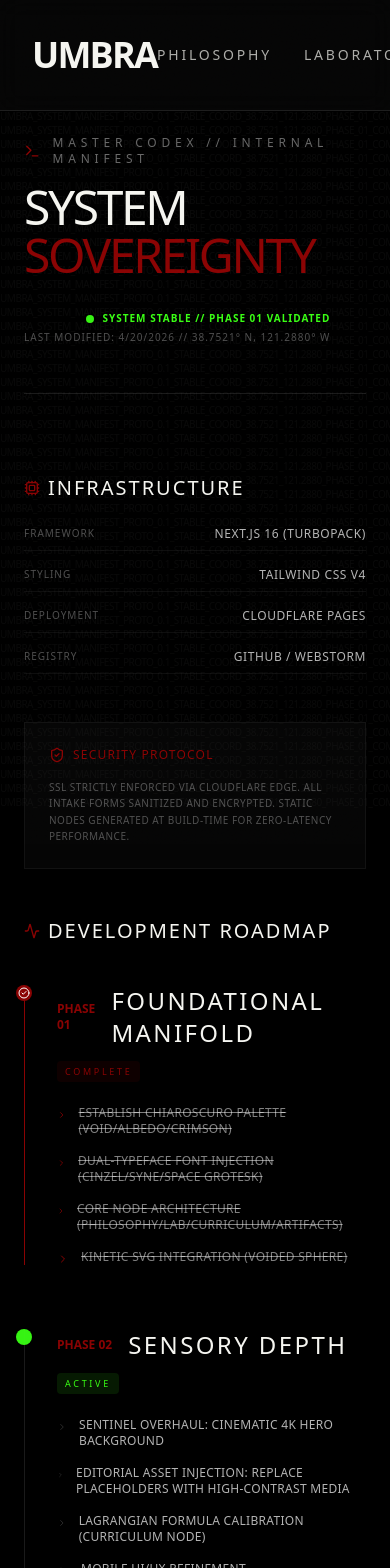
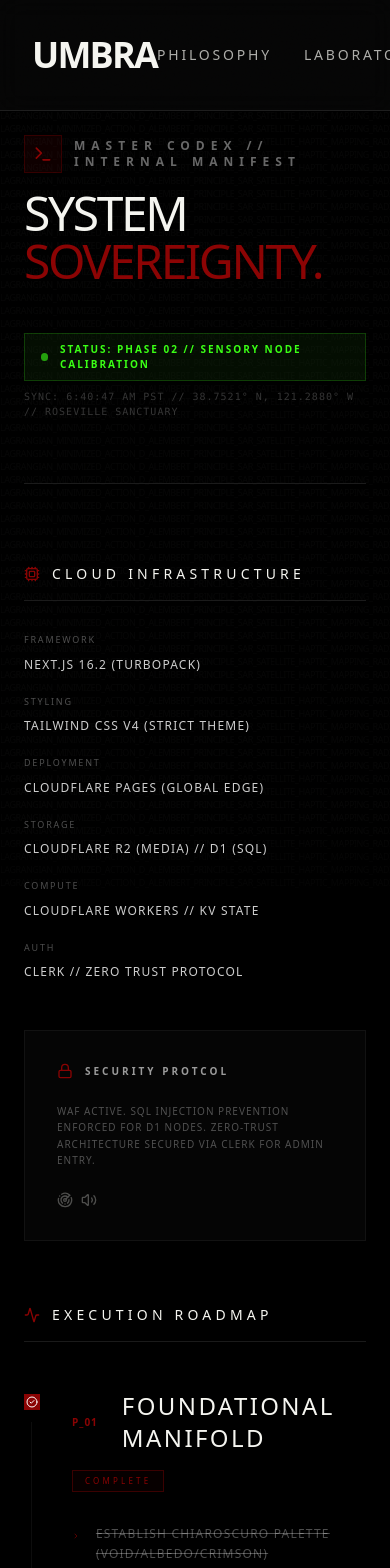
Before and after one commit to umbra-jaco/umbra-movement-lab, a Next.js app: page /codex in a window 390 px wide. Shown: the top 1568 px of the page. Built offline with nearby package versions, Linux system fonts and the light colour scheme.

Commit message:
Global header + footer added, philosophy finalized and added to both

```diff
--- a/app/codex/page.jsx
+++ b/app/codex/page.jsx
@@ -5,23 +5,27 @@
     Terminal,
     ShieldCheck,
     Activity,
-    Database,
     Cpu,
     CheckCircle2,
     Circle,
     ChevronRight,
-    Zap
+    Zap,
+    Lock,
+    Radar,
+    Volume2
 } from "lucide-react";
 
 const manifestData = {
-    systemStatus: "System Stable // Phase 01 Validated",
-    lastSync: new Date().toLocaleDateString(),
-    coordinates: "38.7521° N, 121.2880° W",
+    systemStatus: "Phase 02 // Sensory Node Calibration",
+    lastSync: new Date().toLocaleTimeString() + " PST",
+    coordinates: "38.7521° N, 121.2880° W // Roseville Sanctuary",
     infrastructure: [
-        { label: "Framework", value: "Next.js 16 (Turbopack)" },
-        { label: "Styling", value: "Tailwind CSS v4" },
-        { label: "Deployment", value: "Cloudflare Pages" },
-        { label: "Registry", value: "GitHub / WebStorm" }
+        { label: "Framework", value: "Next.js 16.2 (Turbopack)" },
+        { label: "Styling", value: "Tailwind CSS v4 (Strict Theme)" },
+        { label: "Deployment", value: "Cloudflare Pages (Global Edge)" },
+        { label: "Storage", value: "Cloudflare R2 (Media) // D1 (SQL)" },
+        { label: "Compute", value: "Cloudflare Workers // KV State" },
+        { label: "Auth", value: "Clerk // Zero Trust Protocol" }
     ],
     roadmap: [
         {
@@ -30,42 +34,56 @@
             status: "complete",
             milestones: [
                 "Establish Chiaroscuro palette (Void/Albedo/Crimson)",
-                "Dual-Typeface font injection (Cinzel/Syne/Space Grotesk)",
-                "Core Node Architecture (Philosophy/Lab/Curriculum/Artifacts)",
-                "Kinetic SVG Integration (Voided Sphere)"
+                "Inject Dual-Typeface logic (Cinzel / Syne / Space Grotesk)",
+                "Deploy Core Navigation Structure & Global Layout",
+                "Execute Phase 01 Nodes (Philosophy, Lab, Curriculum)",
+                "Stabilize Voided Sphere Kinetic Attractor"
             ]
         },
         {
             phase: "02",
-            title: "Sensory Depth",
+            title: "Sensory Depth & Decryption",
             status: "active",
             milestones: [
-                "Sentinel Overhaul: Cinematic 4K Hero Background",
-                "Editorial Asset Injection: Replace placeholders with high-contrast media",
-                "Lagrangian Formula Calibration (Curriculum Node)",
-                "Mobile UI/UX Refinement"
+                "Lexicon Node: 30+ entries across Pedagogical, Physics, and Aesthetic sectors",
+                "Sentinel Overhaul: 4K Loop with Atmospheric 35mm Noise Overlay",
+                "Lagrangian Biomechanical Mapping: Path of Least Action validation in /curriculum",
+                "Phrygian Mode Soundscape: 528Hz low-frequency 'Sonic Friction' drone",
+                "Haptic UI: Touch-target optimization and embossed visual feedback"
             ]
         },
         {
             phase: "03",
-            title: "Artifact Exchange",
+            title: "Artifact Exchange (Material Archive)",
             status: "pending",
             milestones: [
-                "Dynamic Artifact Detail Routing",
-                "Cloudflare Worker / Stripe Integration",
-                "R2 Media Hosting Implementation",
-                "Inventory Lock Logic"
+                "Morphological Signifiers: UI icons for technical garment architecture",
+                "R2 Asset Pipeline: Serving raw 8K editorial photography via R2 Buckets",
+                "Headless Commerce: Stripe/Shopify API integration via Cloudflare Workers",
+                "Shadow Rashguard: Technical spec sheet deployment (Interlocked Compression)",
+                "Inventory Lock: Real-time stock status via Cloudflare KV"
             ]
         },
         {
             phase: "04",
-            title: "The Access Gateway",
+            title: "The Access Gateway (Cohort Engine)",
             status: "pending",
             milestones: [
-                "D1 Database Integration for Cohort Intake",
-                "Secure Dispatch System (Resend/SendGrid)",
-                "Brutalist Calendar & Booking Engine",
-                "Authentication layer for Scholar Node"
+                "D1 Database: Persistent storage for applicant data and cohort intake",
+                "Secure Dispatch: Automated 'Encrypted Email' protocol via Resend SMTP",
+                "Booking Engine: Brutalist 4-week immersion calendar",
+                "Unlisted Coordinates: API-gated location reveals for Roseville lab access"
+            ]
+        },
+        {
+            phase: "05",
+            title: "The Scholar Node (Online University)",
+            status: "pending",
+            milestones: [
+                "Zero Trust Auth: Secure scholar login and membership tiers",
+                "The Vault: Cloudflare Stream integration with 'Radical Occlusion' video player",
+                "Interactive Codex: Searchable database of movement constraints and games",
+                "Direct Secure Line: Private Initiation scheduling via encrypted terminal"
             ]
         }
     ]
@@ -75,114 +93,126 @@
     return (
         <div className="min-h-screen bg-void-black text-albedo font-clinical selection:bg-visceral-crimson selection:text-white p-6 md:p-12 lg:p-24 relative overflow-hidden">
 
-            {/* Background Data Stream */}
-            <div className="absolute inset-0 opacity-[0.03] pointer-events-none select-none overflow-hidden font-clinical text-[10px] leading-none tracking-tighter">
-                {Array.from({ length: 50 }).map((_, i) => (
+            {/* Background Data Stream - Lagrangian & SAR Research Injected */}
+            <div className="absolute inset-0 opacity-[0.02] pointer-events-none select-none overflow-hidden font-clinical text-[9px] leading-none tracking-tighter uppercase">
+                {Array.from({ length: 60 }).map((_, i) => (
                     <div key={i} className="whitespace-nowrap mb-1">
-                        UMBRA_SYSTEM_MANIFEST_PROTO_0.1_STABLE_COORD_38.7521_121.2880_PHASE_01_COMPLETE_
-                        {Array.from({ length: 10 }).map(() => Math.random().toString(36).substring(7)).join("_")}
+                        LAGRANGIAN_MINIMIZED_ACTION_D_ALEMBERT_PRINCIPLE_SAR_SATELLITE_HAPTIC_MAPPING_RADICAL_OCCLUSION_PHRYGIAN_SONIC_FRICTION_SYSTEM_STRESS_TEST_
+                        {Array.from({ length: 8 }).map(() => Math.random().toString(36).substring(7)).join("_")}
                     </div>
                 ))}
             </div>
 
             <div className="max-w-6xl mx-auto relative z-10">
                 {/* Header: System Terminal */}
-                <header className="flex flex-col md:flex-row justify-between items-start md:items-end gap-8 mb-20 border-b border-white/10 pb-12">
-                    <div>
-                        <div className="flex items-center gap-3 mb-4">
-                            <Terminal className="w-5 h-5 text-visceral-crimson" />
-                            <span className="text-xs tracking-[0.4em] uppercase text-white/40">
-                                Master Codex // Internal Manifest
+                <header className="flex flex-col md:flex-row justify-between items-start md:items-end gap-12 mb-20 border-b border-white/10 pb-16">
+                    <div className="space-y-4">
+                        <div className="flex items-center gap-3">
+                            <div className="p-2 bg-visceral-crimson/10 border border-visceral-crimson/30">
+                                <Terminal className="w-5 h-5 text-visceral-crimson" />
+                            </div>
+                            <span className="text-xs tracking-[0.5em] uppercase text-white/40 font-bold">
+                                Master Codex // INTERNAL MANIFEST
                             </span>
                         </div>
-                        <h1 className="font-kinetic text-5xl md:text-7xl uppercase tracking-tighter leading-none">
-                            System <span className="text-visceral-crimson">Sovereignty</span>
+                        <h1 className="font-kinetic text-5xl md:text-8xl uppercase tracking-tighter leading-none">
+                            System <br /> <span className="text-visceral-crimson">Sovereignty.</span>
                         </h1>
                     </div>
-                    <div className="text-right">
-                        <div className="flex items-center gap-2 justify-end mb-1">
+                    <div className="flex flex-col items-start md:items-end gap-2">
+                        <div className="flex items-center gap-3 bg-phosphor-green/5 border border-phosphor-green/20 px-4 py-2">
                             <div className="w-2 h-2 rounded-full bg-phosphor-green animate-pulse" />
-                            <span className="text-[10px] tracking-widest uppercase text-phosphor-green font-bold">
-                                {manifestData.systemStatus}
+                            <span className="text-[10px] tracking-[0.2em] uppercase text-phosphor-green font-black">
+                                STATUS: {manifestData.systemStatus}
                             </span>
                         </div>
-                        <span className="text-[10px] tracking-widest uppercase text-white/30 block">
-                            Last Modified: {manifestData.lastSync} // {manifestData.coordinates}
+                        <span className="text-[10px] tracking-widest uppercase text-white/20 block font-mono">
+                            SYNC: {manifestData.lastSync} // {manifestData.coordinates}
                         </span>
                     </div>
                 </header>
 
-                <div className="grid grid-cols-1 lg:grid-cols-3 gap-12">
+                <div className="grid grid-cols-1 lg:grid-cols-3 gap-16">
 
                     {/* Column 1: Infrastructure Specs */}
                     <div className="space-y-12">
-                        <section>
-                            <h2 className="font-kinetic text-xl uppercase tracking-widest text-albedo mb-6 flex items-center gap-2">
+                        <section className="space-y-8">
+                            <h2 className="font-kinetic text-sm uppercase tracking-[0.3em] text-albedo flex items-center gap-3 border-b border-white/10 pb-4">
                                 <Cpu className="w-4 h-4 text-visceral-crimson" />
-                                Infrastructure
+                                Cloud Infrastructure
                             </h2>
-                            <div className="space-y-4">
+                            <div className="space-y-5">
                                 {manifestData.infrastructure.map((item, idx) => (
-                                    <div key={idx} className="flex justify-between border-b border-white/5 pb-2">
-                                        <span className="text-[10px] uppercase text-white/30 tracking-widest">{item.label}</span>
-                                        <span className="text-xs uppercase text-white/70 tracking-wider">{item.value}</span>
+                                    <div key={idx} className="group">
+                                        <span className="text-[9px] uppercase text-white/30 tracking-[0.2em] block mb-1">{item.label}</span>
+                                        <span className="text-xs uppercase text-white/80 tracking-widest group-hover:text-visceral-crimson transition-colors">{item.value}</span>
                                     </div>
                                 ))}
                             </div>
                         </section>
 
-                        <section className="p-6 bg-white/[0.02] border border-white/5">
-                            <h3 className="text-xs uppercase tracking-widest text-visceral-crimson mb-4 flex items-center gap-2">
-                                <ShieldCheck className="w-4 h-4" />
-                                Security Protocol
-                            </h3>
-                            <p className="text-[10px] text-white/30 leading-relaxed uppercase tracking-wider">
-                                SSL strictly enforced via Cloudflare Edge. All intake forms sanitized and encrypted.
-                                Static nodes generated at build-time for zero-latency performance.
+                        <div className="p-8 bg-white/[0.02] border border-white/5 space-y-6">
+                            <div className="flex items-center gap-3">
+                                <Lock className="w-4 h-4 text-visceral-crimson" />
+                                <h3 className="text-[10px] uppercase tracking-[0.3em] text-white/60 font-bold">Security Protcol</h3>
+                            </div>
+                            <p className="text-[10px] text-white/30 leading-relaxed uppercase tracking-widest">
+                                WAF active. SQL injection prevention enforced for D1 nodes.
+                                Zero-Trust architecture secured via Clerk for admin entry.
                             </p>
-                        </section>
+                            <div className="flex gap-2 opacity-30">
+                                <Radar className="w-4 h-4 text-albedo" />
+                                <Volume2 className="w-4 h-4 text-albedo" />
+                            </div>
+                        </div>
                     </div>
 
                     {/* Column 2 & 3: Strategic Roadmap */}
-                    <div className="lg:col-span-2">
-                        <h2 className="font-kinetic text-xl uppercase tracking-widest text-albedo mb-10 flex items-center gap-2">
+                    <div className="lg:col-span-2 space-y-12">
+                        <h2 className="font-kinetic text-sm uppercase tracking-[0.3em] text-albedo flex items-center gap-3 border-b border-white/10 pb-4">
                             <Activity className="w-4 h-4 text-visceral-crimson" />
-                            Development Roadmap
+                            Execution Roadmap
                         </h2>
 
-                        <div className="space-y-16">
+                        <div className="space-y-20">
                             {manifestData.roadmap.map((phase, idx) => (
-                                <div key={idx} className={`relative pl-8 border-l ${phase.status === 'complete' ? 'border-visceral-crimson' : 'border-white/10'}`}>
-                                    <div className="absolute -left-[9px] top-0">
+                                <div key={idx} className="relative pl-12">
+                                    {idx !== manifestData.roadmap.length - 1 && (
+                                        <div className="absolute left-[7px] top-8 bottom-[-60px] w-[1px] bg-white/5" />
+                                    )}
+
+                                    <div className="absolute left-0 top-1">
                                         {phase.status === 'complete' ? (
-                                            <div className="w-4 h-4 bg-visceral-crimson rounded-full flex items-center justify-center">
+                                            <div className="w-4 h-4 bg-visceral-crimson flex items-center justify-center">
                                                 <CheckCircle2 className="w-3 h-3 text-white" />
                                             </div>
                                         ) : phase.status === 'active' ? (
-                                            <div className="w-4 h-4 bg-phosphor-green rounded-full animate-pulse" />
+                                            <div className="w-4 h-4 border border-phosphor-green flex items-center justify-center">
+                                                <div className="w-1.5 h-1.5 bg-phosphor-green animate-pulse" />
+                                            </div>
                                         ) : (
-                                            <Circle className="w-4 h-4 text-white/10 fill-void" />
+                                            <div className="w-4 h-4 border border-white/20" />
                                         )}
                                     </div>
 
-                                    <div className="mb-6">
-                                        <div className="flex items-center gap-4 mb-2">
-                                            <span className="text-xs font-bold text-visceral-crimson">PHASE {phase.phase}</span>
-                                            <h3 className="font-arcane text-2xl tracking-widest uppercase">{phase.title}</h3>
+                                    <div className="mb-8">
+                                        <div className="flex items-center gap-6 mb-3">
+                                            <span className="text-[10px] font-black text-visceral-crimson tracking-widest">P_{phase.phase}</span>
+                                            <h3 className="font-arcane text-2xl tracking-[0.1em] uppercase">{phase.title}</h3>
                                         </div>
-                                        <span className={`text-[9px] uppercase tracking-[0.3em] px-2 py-1 rounded ${
-                                            phase.status === 'complete' ? 'bg-visceral-crimson/10 text-visceral-crimson' :
-                                                phase.status === 'active' ? 'bg-phosphor-green/10 text-phosphor-green' : 'bg-white/5 text-white/20'
+                                        <div className={`inline-block text-[8px] uppercase tracking-[0.4em] px-3 py-1 border ${
+                                            phase.status === 'complete' ? 'border-visceral-crimson/40 text-visceral-crimson bg-visceral-crimson/5' :
+                                                phase.status === 'active' ? 'border-phosphor-green/40 text-phosphor-green bg-phosphor-green/5' : 'border-white/10 text-white/20'
                                         }`}>
                                             {phase.status}
-                                        </span>
+                                        </div>
                                     </div>
 
-                                    <ul className="space-y-4">
+                                    <ul className="space-y-6">
                                         {phase.milestones.map((milestone, mIdx) => (
-                                            <li key={mIdx} className="flex items-start gap-3 group">
-                                                <ChevronRight className={`w-3 h-3 mt-1 ${phase.status === 'complete' ? 'text-visceral-crimson' : 'text-white/20'}`} />
-                                                <span className={`text-xs tracking-wide uppercase ${phase.status === 'complete' ? 'text-white/50 line-through' : 'text-white/70'}`}>
+                                            <li key={mIdx} className="flex items-start gap-4 group">
+                                                <ChevronRight className={`w-3 h-3 mt-1.5 transition-transform group-hover:translate-x-1 ${phase.status === 'complete' ? 'text-visceral-crimson' : 'text-white/10'}`} />
+                                                <span className={`text-xs tracking-widest uppercase leading-relaxed ${phase.status === 'complete' ? 'text-white/30 line-through' : 'text-white/60'}`}>
                                                     {milestone}
                                                 </span>
                                             </li>
@@ -195,19 +225,22 @@
                 </div>
 
                 {/* Footer: Directives */}
-                <footer className="mt-32 pt-12 border-t border-white/10 grid grid-cols-1 md:grid-cols-2 gap-12 items-center">
-                    <div className="flex items-center gap-6">
-                        <div className="p-4 bg-visceral-crimson/5 border border-visceral-crimson/20">
-                            <Zap className="w-6 h-6 text-visceral-crimson" />
+                <footer className="mt-48 pt-12 border-t border-white/10 flex flex-col md:flex-row justify-between items-center gap-12">
+                    <div className="flex items-center gap-8 group">
+                        <div className="p-5 border border-white/10 group-hover:border-visceral-crimson transition-all duration-700 relative overflow-hidden">
+                            <Zap className="w-6 h-6 text-white/40 group-hover:text-visceral-crimson relative z-10" />
+                            <div className="absolute inset-0 bg-visceral-crimson/5 translate-y-full group-hover:translate-y-0 transition-transform duration-700" />
                         </div>
                         <div>
-                            <span className="text-[10px] uppercase text-white/30 tracking-[0.3em] block">Next Objective</span>
-                            <span className="text-sm uppercase tracking-widest text-albedo">Phase 02 // Sentinel Media Overhaul</span>
+                            <span className="text-[10px] uppercase text-white/20 tracking-[0.5em] block mb-1 font-bold">Active Directive</span>
+                            <span className="text-sm uppercase tracking-[0.2em] text-albedo group-hover:text-visceral-crimson transition-colors font-bold">
+                                Phase 02 // Calibrate Sensory Node
+                            </span>
                         </div>
                     </div>
-                    <div className="text-[10px] text-white/20 uppercase tracking-[0.2em] md:text-right">
-                        Confidential System Asset // UMBRA Movement Lab <br />
-                        Access Restricted to Administrative Personnel
+                    <div className="text-[9px] text-white/20 uppercase tracking-[0.3em] leading-loose text-center md:text-right font-mono">
+                        Confidential system asset // UMBRA Movement Laboratory <br />
+                        Unauthorized distribution strictly prohibited // Code 334-ALPHA
                     </div>
                 </footer>
             </div>
```
Also changed, not shown: app/lexicon/page.jsx (+168 -23 lines).
